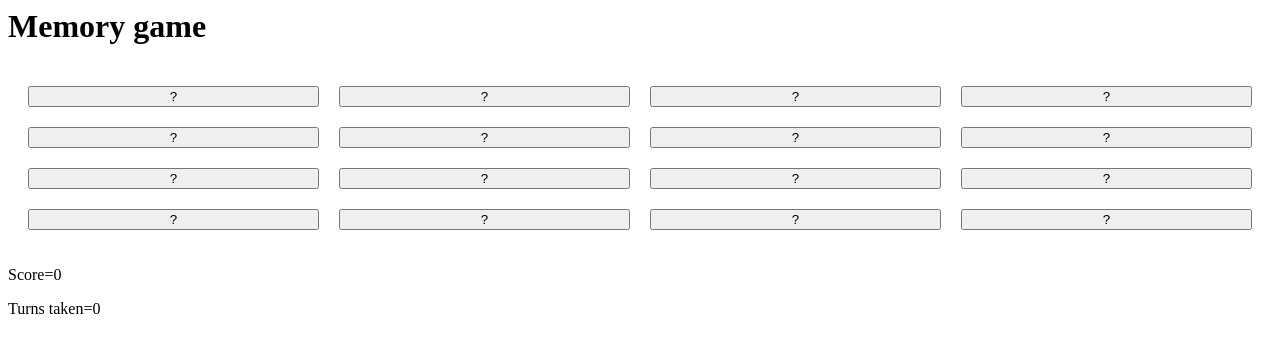
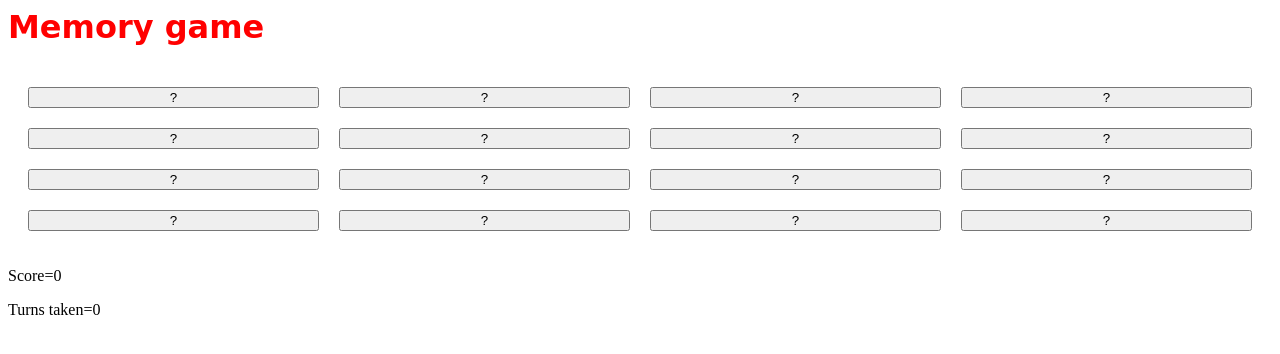
Before and after one commit to Aatmaj-Zephyr/Basic-memory-game, a plain HTML site: page Src/MemoryGame.html in a window 1280 px wide. Drawn offline with Linux system fonts and the light colour scheme.

Commit message:
Update MemoryGame.html

```diff
--- a/Src/MemoryGame.html
+++ b/Src/MemoryGame.html
@@ -1,17 +1,31 @@
 <html>
+   <head>
+      <style id="style">
+         .h1{
+         font-family: "Brush Script MT", cursive;
+         color: red;
+         }
+         .keys {
+         display: grid;
+         grid-template-columns: repeat(4, 1fr);
+         grid-gap: 20px;
+         padding: 20px;
+         }
+      </style>
+   </head>
    <body>
-      <h1> Memory game
+      <h1 class="h1"> Memory game
       </h1>
-       <div class="keys">
-         <button id="button1"  class="button1"   onclick="Buttonclicked(1) "> ? </button>
-         <button id="button2"  class="button2"   onclick="Buttonclicked(2) "> ? </button>
-         <button id="button3"  class="button3"   onclick="Buttonclicked(3) "> ? </button>
-         <button id="button4"  class="button4"   onclick="Buttonclicked(4) "> ? </button>
-         <button id="button5"  class="button5"   onclick="Buttonclicked(5) "> ? </button>
-         <button id="button6"  class="button6"   onclick="Buttonclicked(6) "> ? </button>
-         <button id="button7"  class="button7"   onclick="Buttonclicked(7) "> ? </button>
-         <button id="button8"  class="button8"   onclick="Buttonclicked(8) "> ? </button>
-         <button id="button9"  class="button9"   onclick="Buttonclicked(9) "> ? </button>
+      <div class="keys">
+         <button id="button1"  class="button1"   onclick="Buttonclicked(1)" > ? </button>
+         <button id="button2"  class="button2"   onclick="Buttonclicked(2)" > ? </button>
+         <button id="button3"  class="button3"   onclick="Buttonclicked(3)" > ? </button>
+         <button id="button4"  class="button4"   onclick="Buttonclicked(4)" > ? </button>
+         <button id="button5"  class="button5"   onclick="Buttonclicked(5)" > ? </button>
+         <button id="button6"  class="button6"   onclick="Buttonclicked(6)" > ? </button>
+         <button id="button7"  class="button7"   onclick="Buttonclicked(7)" > ? </button>
+         <button id="button8"  class="button8"   onclick="Buttonclicked(8)" > ? </button>
+         <button id="button9"  class="button9"   onclick="Buttonclicked(9)" > ? </button>
          <button id="button10" class="button10"  onclick="Buttonclicked(10)"> ? </button>
          <button id="button11" class="button11"  onclick="Buttonclicked(11)"> ? </button>
          <button id="button12" class="button12"  onclick="Buttonclicked(12)"> ? </button>
@@ -20,14 +34,6 @@
          <button id="button15" class="button15"  onclick="Buttonclicked(15)"> ? </button>
          <button id="button16" class="button16"  onclick="Buttonclicked(16)"> ? </button>
       </div>
-      <style>
-         .keys {
-         display: grid;
-         grid-template-columns: repeat(4, 1fr);
-         grid-gap: 20px;
-         padding: 20px;
-         }
-      </style>
       <p id="score">   Score=0       </p>
       <p id="Turns">   Turns taken=0 </p>
       <script src=MemoryGame.js></script>
```
